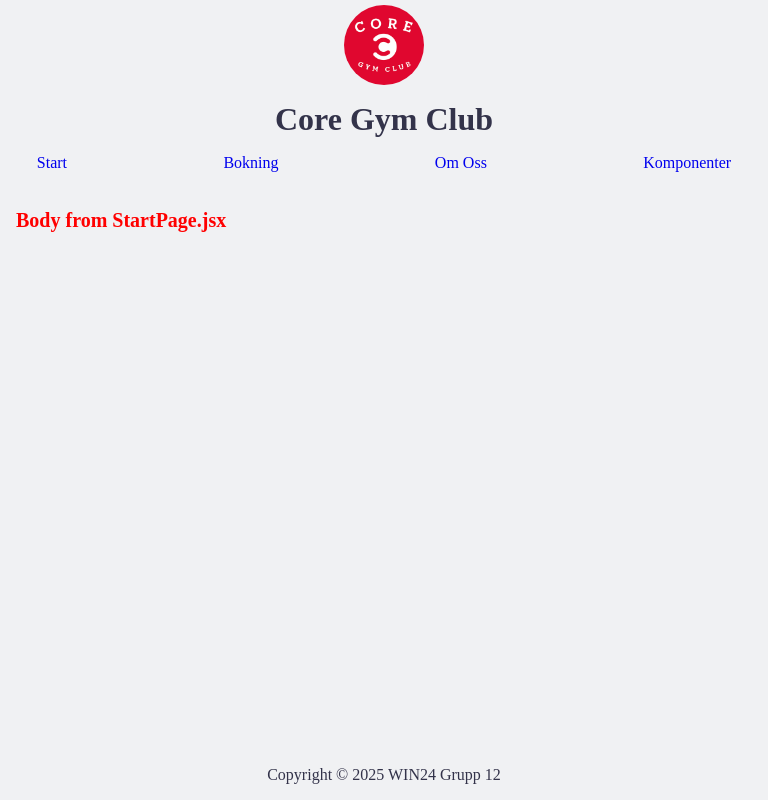
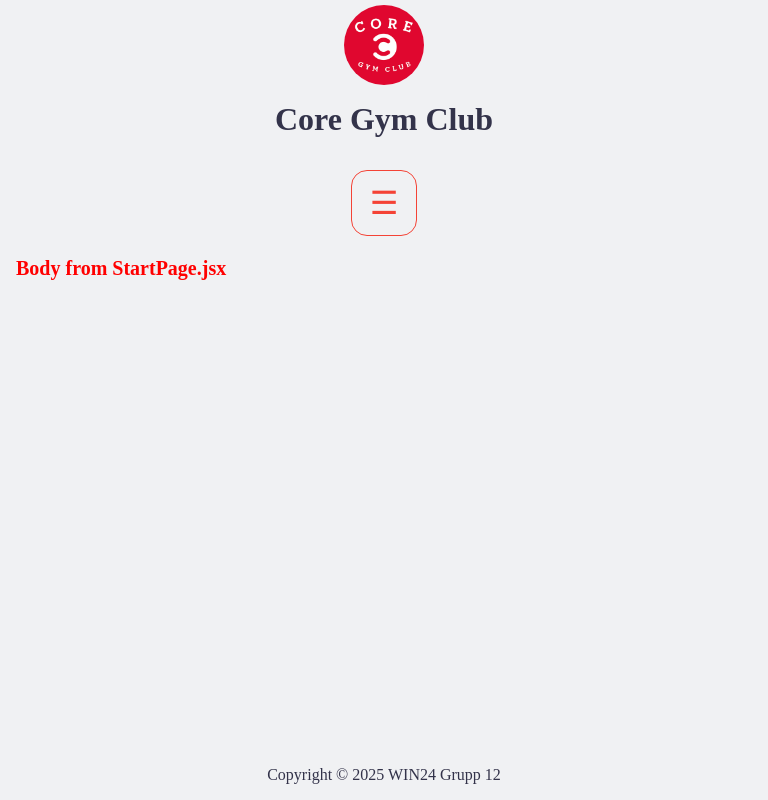
Before and after one commit to WIN24-GruppProjekt/Frontend, a React (Vite) app: page / in a window 768 px wide. Built offline with nearby package versions, Linux system fonts and the light colour scheme.

Commit message:
Added simple mobile menu

```diff
--- a/src/components/Header.jsx
+++ b/src/components/Header.jsx
@@ -3,6 +3,8 @@ import { v4 as uuidv4 } from 'uuid';
 import NavigationLink from './NavigationLink';
 
 const Header = () => {
+
+  const [menuOpen, setMenuOpen] = useState(false)
 
     const [navLinks, setNavLinks] = useState([
         { id: uuidv4(), name: "Start", to: "/" },
@@ -24,6 +26,23 @@ const Header = () => {
               ))}
           </ul>
         </nav>
+        {/* Här är en snabbfix: meny som bara visas på mobil (t.ex. ≤768px) och togglas med ☰ / ✖. Inte optimalt, men funkar. */}
+        <button
+          className="menu-toggle"
+          onClick={() => setMenuOpen(prev => !prev)} /* togglar true -> false varje tryck på knappen */
+        >
+          {menuOpen ? "✖" : "☰"}
+        </button>
+
+      {menuOpen && (
+        <nav className='navbar mobile'>
+          <ul className="links mobile">
+            {navLinks.map(link => (
+              <NavigationLink key={link.id} link={link} />
+            ))}
+          </ul>
+        </nav>
+      )}
     </header>
   )
 }
--- a/src/style.css
+++ b/src/style.css
@@ -132,7 +132,50 @@ header {
   display: flex;
   justify-content: space-between;
   align-items: center;
+
+
+  a {
+    color: var(--clr-btn-primary);
+    &:hover{
+      text-decoration: underline;
+    }
+  }
+
+  @media (max-width: 768px) {
+        display: none;
+  }
+
+  &.mobile {
+      @media (min-width: 768px) {
+        display: none;
+      }
+      @media (max-width: 768px) {
+        display: flex;
+        flex-direction: column;
+        gap: 1.2rem;
+        font-size: 1.5rem;
+      }
+  }
 }
+
+.menu-toggle{
+  all: unset;
+  display: none;
+  cursor: pointer;
+  width: 2rem;
+  height: 2rem;
+  padding: 1rem;
+  font-size: 2rem;
+  border: 1px solid;
+  border-radius: 1rem;
+  color: var(--clr-btn-primary);
+  @media (max-width: 768px) {
+        display: flex;
+        align-items: center;
+        justify-content: center;
+      }
+}
+
 .head-logo{
   display: flex;
   align-items: center;
```
